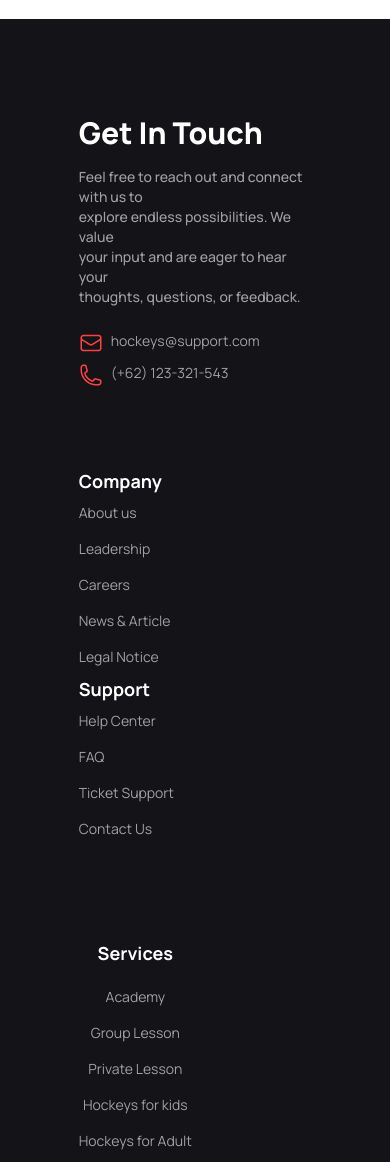
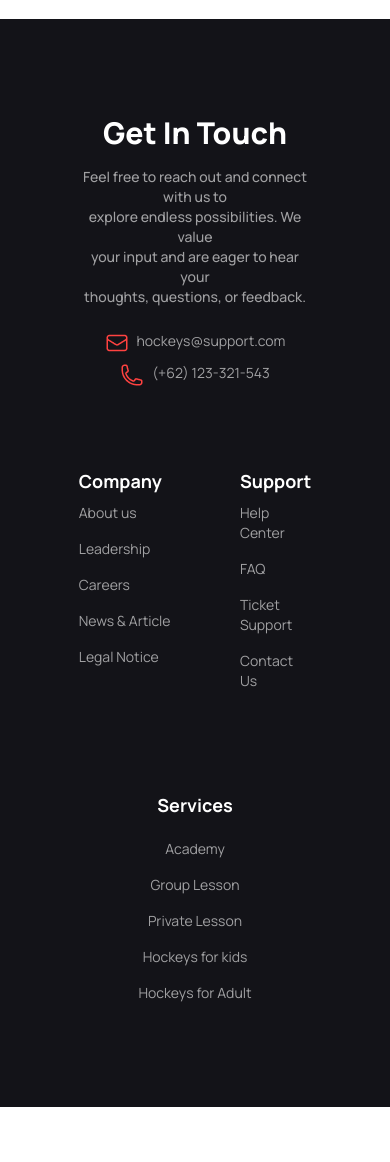
Before and after one commit to noushin-nusrat/hokey-s, a plain HTML site: page index.html in a window 390 px wide. Shown: the part 10045-11207 px from the top of the page. After the commit the page ends 11152 px from the top, so only its background shows below. Drawn offline with nearby package versions, Linux system fonts and the light colour scheme.

Commit message:
fixed footer responsiveness

```diff
--- a/index.html
+++ b/index.html
@@ -554,7 +554,7 @@
     </main>
     <footer class="footer p-10 bg-[#131318] ">
         <div class="flex flex-col justify-between gap-20 lg:flex-row text-white pt-14 pb-14 w-9/12 mx-auto my-0">
-            <aside class="flex-1">
+            <div class="flex flex-col lg:items-start justify-center items-center text-center lg:text-left w-full">
                 <h3 class="text-3xl text-white font-extrabold">Get In Touch</h3>
                 <p class=" text-[#FFFFFF99] py-4 font-medium">Feel free to reach out and connect with us to <br> explore
                     endless possibilities. We value <br>your input and are eager to hear your<br> thoughts, questions,
@@ -568,9 +568,9 @@
                     <img src="./Images/call.png" alt="call-logo">
                     <p class=" text-[#FFFFFF99]">(+62) 123-321-543</p>
                 </div>
-            </aside>
-            <div class="flex-1">
-                <nav class="flex flex-col">
+            </div>
+            <div class="flex justify-between items-start w-full">
+                <nav class="flex flex-col w-full">
                     <header class="text-lg text-white font-bold">Company</header>
                     <a class="link link-hover text-[#FFFFFF99] py-2">About us</a>
                     <a class="link link-hover text-[#FFFFFF99] py-2">Leadership</a>
@@ -586,7 +586,7 @@
                     <a class="link link-hover text-[#FFFFFF99] py-2">Contact Us</a>
                 </nav>
             </div>
-            <div class="flex-1">
+            <div class="flex justify-center items-start w-full">
                 <nav class="flex flex-col justify-center items-center lg:justify-start lg:items-start">
                     <header class="text-lg text-white font-bold py-3">Services</header>
                     <a class="link link-hover text-[#FFFFFF99] py-2">Academy</a>
```
